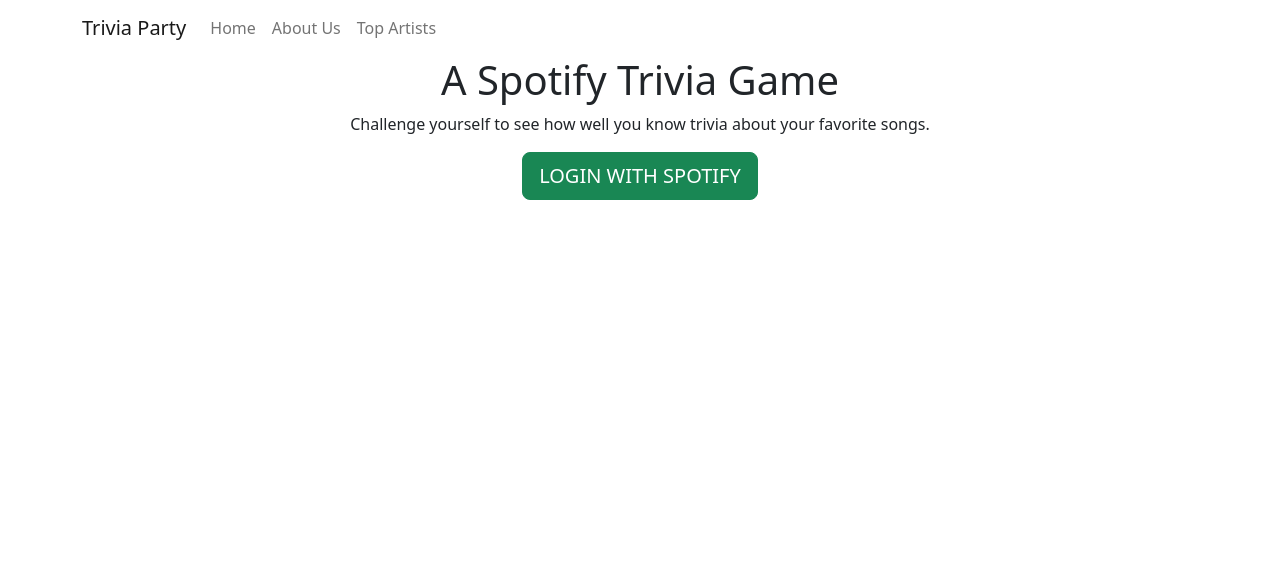
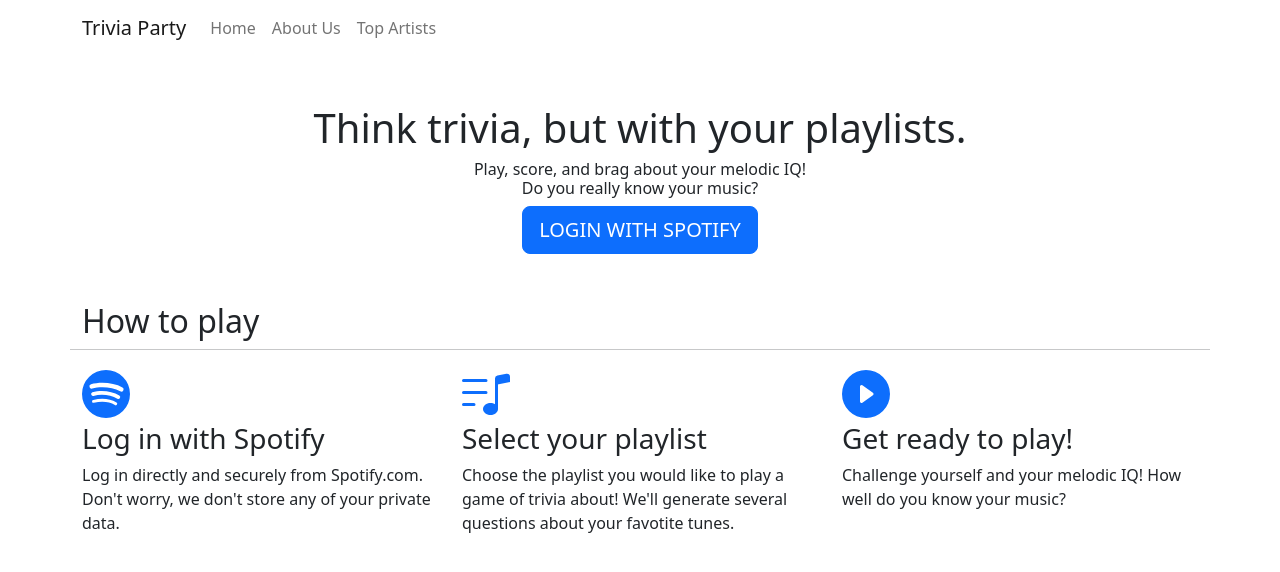
Before and after one commit to Nhessity/Trivia-Party, a React (Create React App) app in the folder trivia-party-front/: page / in a window 1280 px wide. Shown: the top 572 px of the page. Built offline with nearby package versions, Linux system fonts and the light colour scheme; the HTML template or start-up script is replaced by a standard one.

Commit message:
added styling to home page

```diff
--- a/trivia-party-front/src/components/Home.Component.tsx
+++ b/trivia-party-front/src/components/Home.Component.tsx
@@ -1,12 +1,57 @@
-import { ButtonToolbar } from "react-bootstrap"
+import { Button, ButtonToolbar, Col, Container, Row } from "react-bootstrap"
 import Login from "./Login"
 import { useNavigate } from "react-router-dom"
 
 function HomeComponent(){
     return (<>
-        {localStorage.getItem("access_token") ? (<button onClick={(e) => {
-            e.preventDefault();
-            window.location.href='http://localhost:3000/playlists'}}>Play Quiz</button>) : <Login />}
+        <Container>
+            <Row className="justify-content-md-center my-5">
+                <Col className="justify-content-center">
+                    <div style={{display: 'flex', justifyContent: 'center'}}>
+                        <h1>Think trivia, but with your playlists.</h1>
+                    </div>
+                    <div style={{display: 'flex', justifyContent: 'center', textAlign: 'center', whiteSpace: 'pre-wrap'}}>
+                        <h6>Play, score, and brag about your melodic IQ!{"\n"}
+                        Do you really know your music?</h6>
+                    </div>
+                    <div style={{display: 'flex', justifyContent: 'center'}}>
+                    {localStorage.getItem("access_token") ? (<Button variant='primary' size='lg' onClick={(e) => {
+                        e.preventDefault();
+                        window.location.href='http://localhost:3000/playlists'}}>Play Quiz</Button>) : <Login />}
+                    </div>
+                </Col>
+            </Row>
+
+            <Row className='my-5'>
+                {/* TODO: Make icons responsive */}
+                <h2>How to play</h2>
+                <hr />
+                <Col>
+                    <svg xmlns="http://www.w3.org/2000/svg" width="48" height="48" fill="#0d6efd" className="bi bi-spotify my-1" viewBox="0 0 16 16">
+                        <path d="M8 0a8 8 0 1 0 0 16A8 8 0 0 0 8 0zm3.669 11.538a.498.498 0 0 1-.686.165c-1.879-1.147-4.243-1.407-7.028-.77a.499.499 0 0 1-.222-.973c3.048-.696 5.662-.397 7.77.892a.5.5 0 0 1 .166.686zm.979-2.178a.624.624 0 0 1-.858.205c-2.15-1.321-5.428-1.704-7.972-.932a.625.625 0 0 1-.362-1.194c2.905-.881 6.517-.454 8.986 1.063a.624.624 0 0 1 .206.858zm.084-2.268C10.154 5.56 5.9 5.419 3.438 6.166a.748.748 0 1 1-.434-1.432c2.825-.857 7.523-.692 10.492 1.07a.747.747 0 1 1-.764 1.288z"/>
+                    </svg>
+                    <h3>Log in with Spotify</h3>
+                    <p>Log in directly and securely from Spotify.com. Don't worry, we don't store any of your private data.</p>
+                </Col>
+                <Col>
+                <svg xmlns="http://www.w3.org/2000/svg" width="48" height="48" fill="#0d6efd" className="bi bi-music-note-list my-1" viewBox="0 0 16 16">
+                    <path d="M12 13c0 1.105-1.12 2-2.5 2S7 14.105 7 13s1.12-2 2.5-2 2.5.895 2.5 2z"/>
+                    <path fill-rule="evenodd" d="M12 3v10h-1V3h1z"/>
+                    <path d="M11 2.82a1 1 0 0 1 .804-.98l3-.6A1 1 0 0 1 16 2.22V4l-5 1V2.82z"/>
+                    <path fill-rule="evenodd" d="M0 11.5a.5.5 0 0 1 .5-.5H4a.5.5 0 0 1 0 1H.5a.5.5 0 0 1-.5-.5zm0-4A.5.5 0 0 1 .5 7H8a.5.5 0 0 1 0 1H.5a.5.5 0 0 1-.5-.5zm0-4A.5.5 0 0 1 .5 3H8a.5.5 0 0 1 0 1H.5a.5.5 0 0 1-.5-.5z"/>
+                </svg>
+                    <h3>Select your playlist</h3>
+                    <p>Choose the playlist you would like to play a game of trivia about! We'll generate several questions about your favotite tunes.</p>
+                </Col>
+                <Col>
+                <svg xmlns="http://www.w3.org/2000/svg" width="48" height="48" fill="#0d6efd" className="bi bi-play-circle-fill my-1" viewBox="0 0 16 16">
+                    <path d="M16 8A8 8 0 1 1 0 8a8 8 0 0 1 16 0zM6.79 5.093A.5.5 0 0 0 6 5.5v5a.5.5 0 0 0 .79.407l3.5-2.5a.5.5 0 0 0 0-.814l-3.5-2.5z"/>
+                </svg>
+                    <h3>Get ready to play!</h3>
+                    <p>Challenge yourself and your melodic IQ! How well do you know your music?</p>
+                </Col>
+            </Row>
+        </Container>
     </>)
 }
 export default HomeComponent
--- a/trivia-party-front/src/components/Login.tsx
+++ b/trivia-party-front/src/components/Login.tsx
@@ -1,17 +1,13 @@
 import { Fragment, useEffect, useState } from "react";
+import { Button, Col, Container, Row } from "react-bootstrap";
 import { Link } from "react-router-dom";
 
 function Login(){
 
     return <>
-        <h1 className="text-center">A Spotify Trivia Game</h1>
-        <p className="text-center">Challenge yourself to see how well you know trivia about your favorite songs.</p>
-        <div style={{display: 'flex', justifyContent: 'center'}}>
-            {/* <button onClick={getSpotifyUserLogin} type="button" className="btn btn-success btn-lg">LOGIN WITH SPOTIFY</button> */}
-            {/* <a href={`${AUTH_ENDPOINT}?client_id=${CLIENT_ID}&redirect_uri=${REDIRECT_URI}&response_type=${RESPONSE_TYPE}`}>Login to Spotify</a> */}
-            {localStorage.getItem("access_token") ? <a href="http://localhost:3000/home"><button onClick={logOut} type="button" className="btn btn-success btn-lg">LOGOUT</button></a>  : <button onClick={getSpotifyUserLogin} type="button" className="btn btn-success btn-lg">LOGIN WITH SPOTIFY</button>}
-
-        </div>
+                <div style={{display: 'flex', justifyContent: 'center'}}>
+                    <Button onClick={getSpotifyUserLogin} variant="primary" size='lg'>LOGIN WITH SPOTIFY</Button>
+                </div>
 
     </>
 }
```
